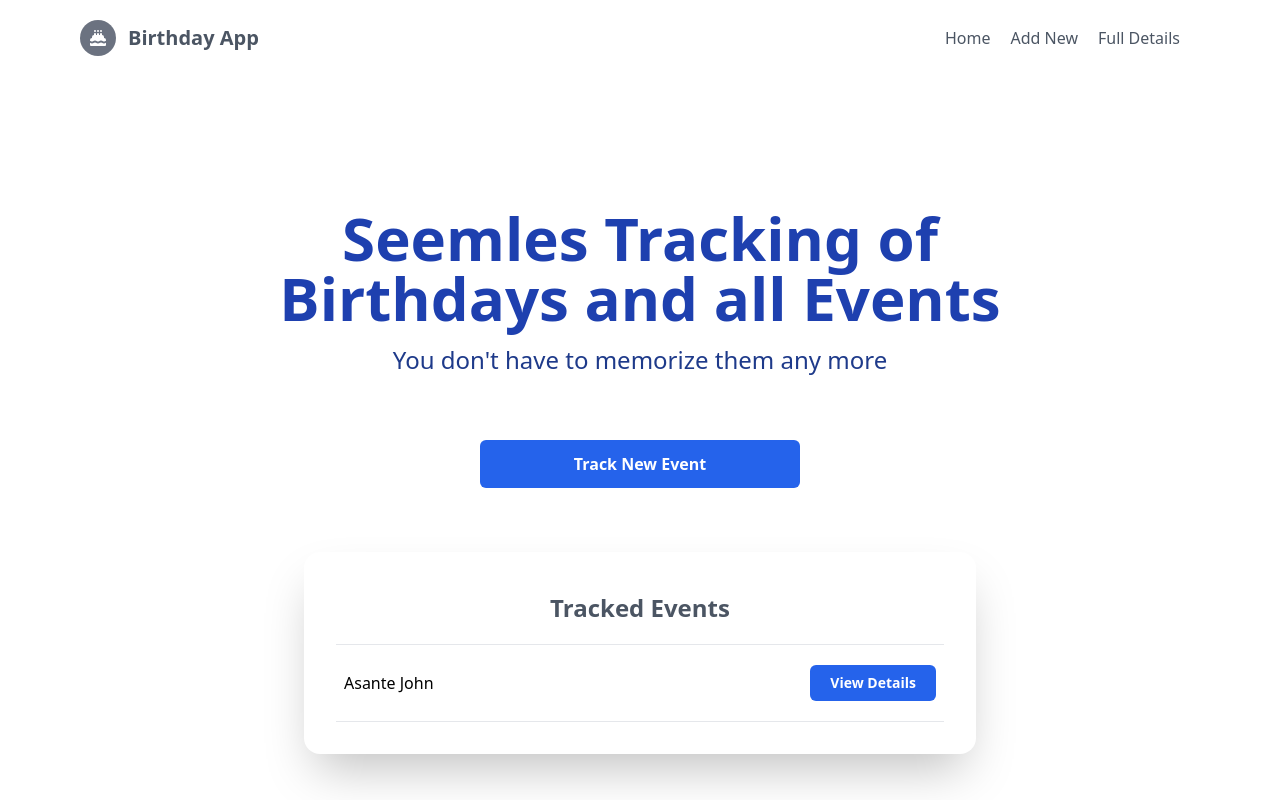
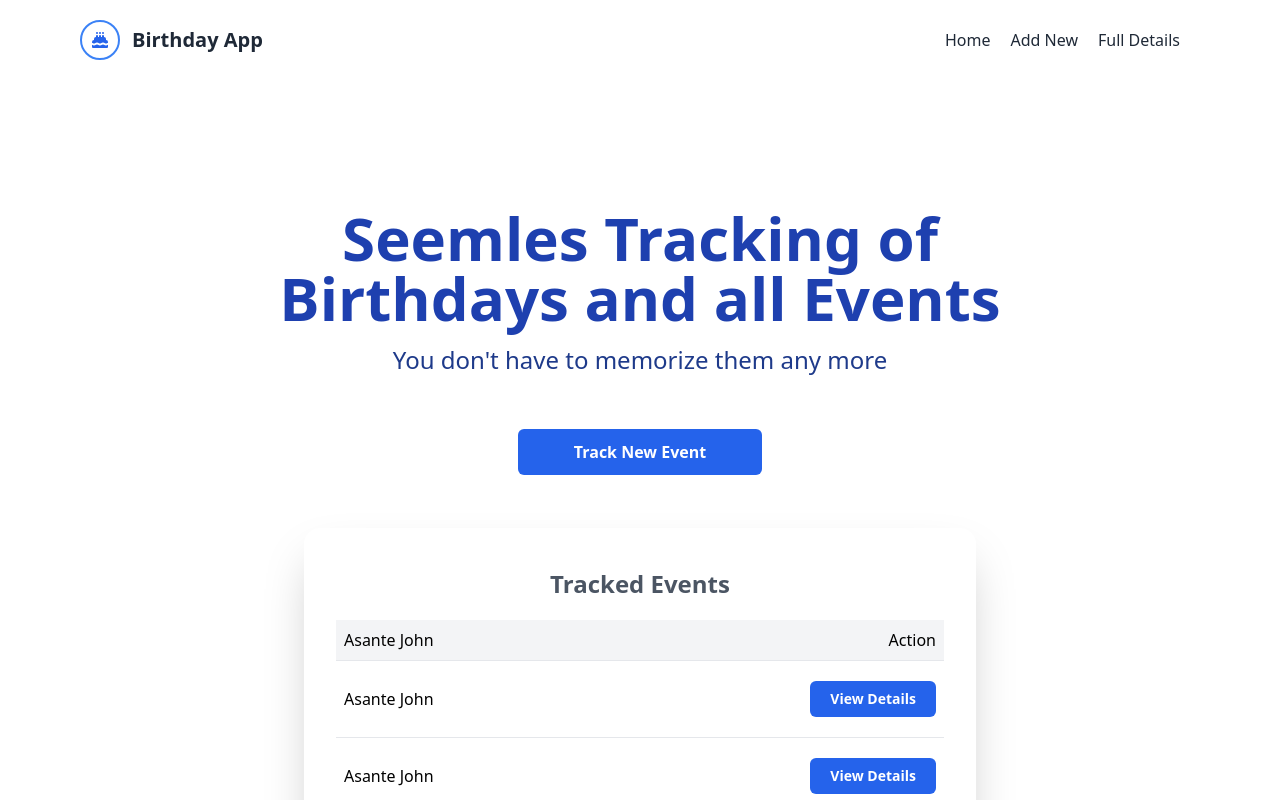
Before and after one commit to akintoluvic/birthday-app, a React (Create React App) app: page / in a window 1280 px wide. Shown: the top 800 px of the page. Built offline with nearby package versions, Linux system fonts and the light colour scheme.

Commit message:
fix home

```diff
--- a/src/components/Navbar.js
+++ b/src/components/Navbar.js
@@ -3,10 +3,10 @@ import { Link } from "react-router-dom";
 
 const Navbar = () => {
     return (
-        <header className="fixed w-full bg-white text-gray-600 ">
+        <header className="fixed w-full bg-white text-gray-800 ">
             <div className="container flex justify-between py-5 items-center">
                 <Link to="/" className="flex title-font font-medium items-center">
-                    <span className="p-2 rounded-full bg-gray-500 text-white">
+                    <span className="p-2 rounded-full border-2 border-blue-500 text-blue-600">
                         <svg className="h-5" xmlns="http://www.w3.org/2000/svg" viewBox="0 0 20 20" fill="currentColor">
                             <path fillRule="evenodd" d="M6 3a1 1 0 011-1h.01a1 1 0 010 2H7a1 1 0 01-1-1zm2 3a1 1 0 00-2 0v1a2 2 0 00-2 2v1a2 2 0 00-2 2v.683a3.7 3.7 0 011.055.485 1.704 1.704 0 001.89 0 3.704 3.704 0 014.11 0 1.704 1.704 0 001.89 0 3.704 3.704 0 014.11 0 1.704 1.704 0 001.89 0A3.7 3.7 0 0118 12.683V12a2 2 0 00-2-2V9a2 2 0 00-2-2V6a1 1 0 10-2 0v1h-1V6a1 1 0 10-2 0v1H8V6zm10 8.868a3.704 3.704 0 01-4.055-.036 1.704 1.704 0 00-1.89 0 3.704 3.704 0 01-4.11 0 1.704 1.704 0 00-1.89 0A3.704 3.704 0 012 14.868V17a1 1 0 001 1h14a1 1 0 001-1v-2.132zM9 3a1 1 0 011-1h.01a1 1 0 110 2H10a1 1 0 01-1-1zm3 0a1 1 0 011-1h.01a1 1 0 110 2H13a1 1 0 01-1-1z" clipRule="evenodd" />
                         </svg>
@@ -15,9 +15,9 @@ const Navbar = () => {
                     <span className="hidden md:inline ml-3 text-xl font-semibold">Birthday App</span>
                 </Link>
                 <nav className="ml-auto flex flex-wrap items-center text-base justify-center">
-                    <Link to="/" className="mr-5 hover:text-gray-900">Home</Link>
-                    <Link to="/new" className="mr-5 hover:text-gray-900">Add New</Link>
-                    <Link to="/details" className="mr-5 hover:text-gray-900">Full Details</Link>
+                    <Link to="/" className="mr-5 hover:text-blue-700">Home</Link>
+                    <Link to="/new" className="mr-5 hover:text-blue-700">Add New</Link>
+                    <Link to="/details" className="mr-5 hover:text-blue-700">Full Details</Link>
                 </nav>
             </div>
         </header>
--- a/src/pages/Home.js
+++ b/src/pages/Home.js
@@ -1,4 +1,5 @@
 import React from 'react'
+import { Link } from "react-router-dom";
 import PageWrapper from "../components/PageWrapper";
 
 const Home = () => {
@@ -7,10 +8,23 @@ const Home = () => {
             <header className="max-w-3xl mx-auto text-center mt-12">
                 <h1 className="text-6xl font-extrabold text-blue-800 mb-4">Seemles Tracking of Birthdays and all Events </h1>
                 <h2 className="text-2xl text-blue-900 opacity-85 mb-16">You don't have to memorize them any more</h2>
-                <button className="bg-blue-600 text-white font-semibold rounded-md max-w-xs w-full py-3">Track New Event</button>
+                <Link to="/new" className="bg-blue-600 text-white font-semibold rounded-md px-14 py-3">Track New Event</Link>
             </header>
-            <section className="max-w-2xl mx-auto bg-white rounded-2xl shadow-2xl p-8 mt-16">
+            <section className="max-w-2xl mx-auto bg-white rounded-2xl shadow-2xl p-8 my-16">
                 <h2 className="text-2xl font-semibold text-gray-600 mt-2 mb-5 text-center">Tracked Events</h2>
+                <div className="flex justify-between bg-gray-100 border-b items-center my-5 py-2 px-2">
+                    <h3 className="w-2/5">Asante John</h3>
+                    <span>Action</span>
+                </div>
+                <div className="flex justify-between items-center my-5 px-2">
+                    <h3 className="w-2/5">Asante John</h3>
+                    <button className="bg-blue-600 text-white text-sm font-semibold rounded-md px-5 py-2">View Details</button>
+                </div>
+                <hr />
+                <div className="flex justify-between items-center my-5 px-2">
+                    <h3 className="w-2/5">Asante John</h3>
+                    <button className="bg-blue-600 text-white text-sm font-semibold rounded-md px-5 py-2">View Details</button>
+                </div>
                 <hr />
                 <div className="flex justify-between items-center my-5 px-2">
                     <h3 className="w-2/5">Asante John</h3>
```
